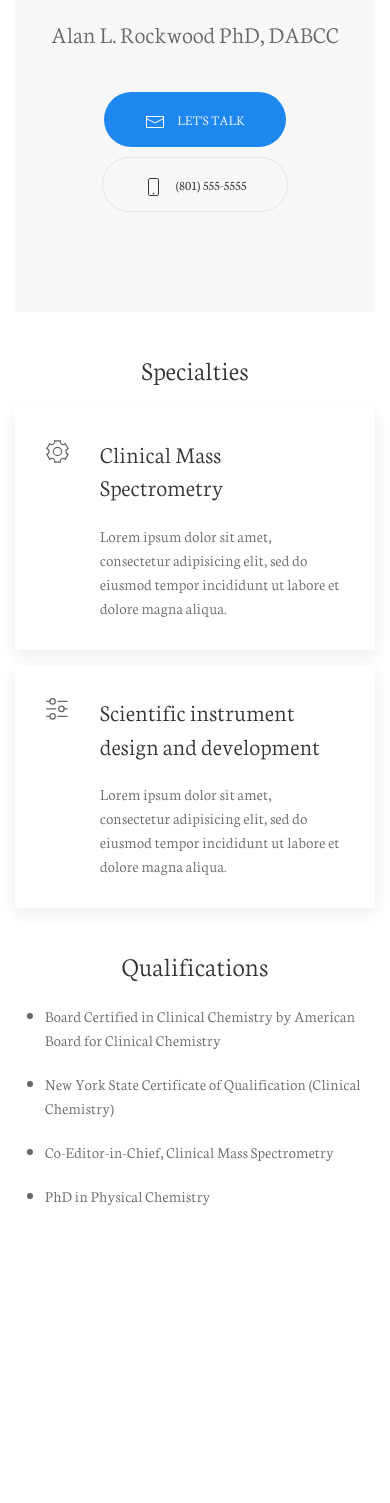
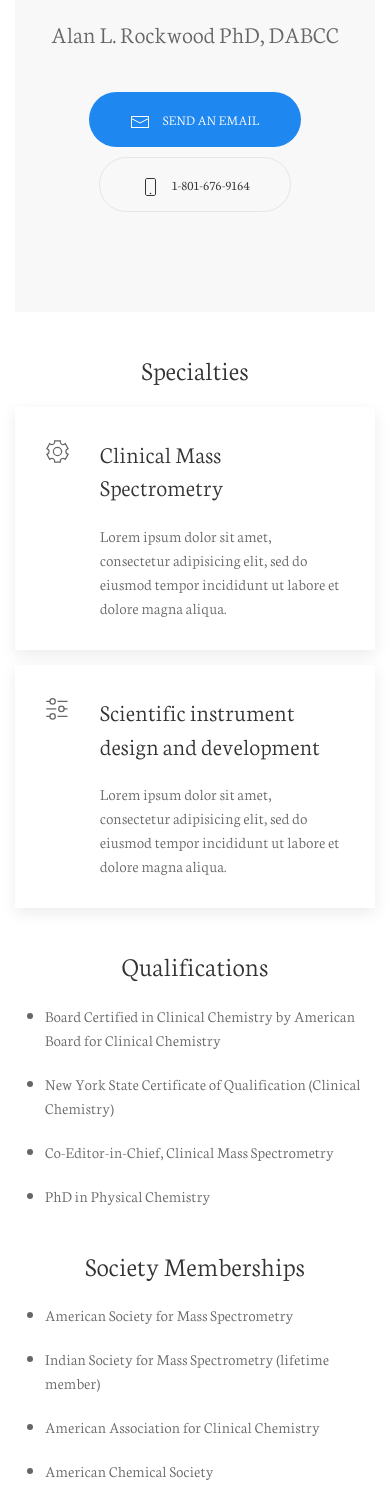
Before and after one commit to mrockwood/rockwood-scientific-consulting, a plain HTML site: page index.html in a window 390 px wide. Shown: the part 254-1757 px from the top of the page. Before the commit the page ends 1482 px from the top, so only its background shows below. Drawn offline with nearby package versions, Linux system fonts and the light colour scheme.

Commit message:
add email and phone number and society memberships

```diff
--- a/index.html
+++ b/index.html
@@ -51,11 +51,11 @@
 					<h1 class="uk-heading-large">Rockwood Scientific Consulting</h1>
 					<p class="uk-text-large uk-margin-large-bottom">Alan L. Rockwood PhD, DABCC</p>
 					<div uk-margin>
-						<a class="uk-button uk-button-primary uk-button-large uk-margin-small-right uk-margin-small-left" href="#">
-							<span class="uk-margin-small-right" uk-icon="icon: mail"></span> Let's Talk
+						<a class="uk-button uk-button-primary uk-button-large uk-margin-small-right uk-margin-small-left" href="mailto:alan@rockwood-scientific-consulting.com">
+							<span class="uk-margin-small-right" uk-icon="icon: mail"></span> Send an Email
 						</a>
-						<a class="uk-button uk-button-default uk-button-large uk-margin-small-right uk-margin-small-left" href="#">
-							<span class="uk-margin-small-right" uk-icon="icon: phone"></span> (801) 555-5555
+						<a class="uk-button uk-button-default uk-button-large uk-margin-small-right uk-margin-small-left" href="tel:1-801-676-9164">
+							<span class="uk-margin-small-right" uk-icon="icon: phone"></span> 1-801-676-9164
 						</a>
 					</div>
 				</div>
@@ -102,6 +102,15 @@
 			<li>PhD in Physical Chemistry</li>
 		</ul>
 
+		<h2 class="uk-text-center">Society Memberships</h2>
+
+		<ul class="uk-list uk-list-large uk-list-bullet uk-column-1-2@m uk-margin-bottom">
+			<li>American Society for Mass Spectrometry</li>
+			<li>Indian Society for Mass Spectrometry (lifetime member)</li>
+			<li>American Association for Clinical Chemistry</li>
+			<li>American Chemical Society</li>
+		</ul>
+
 	</div>
 
 	<!-- jQuery is required -->
```
